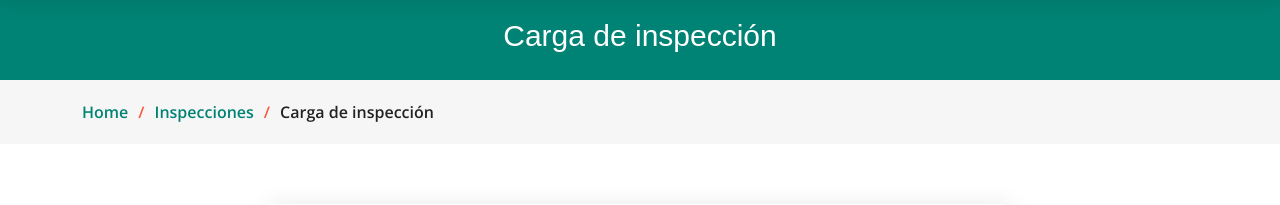
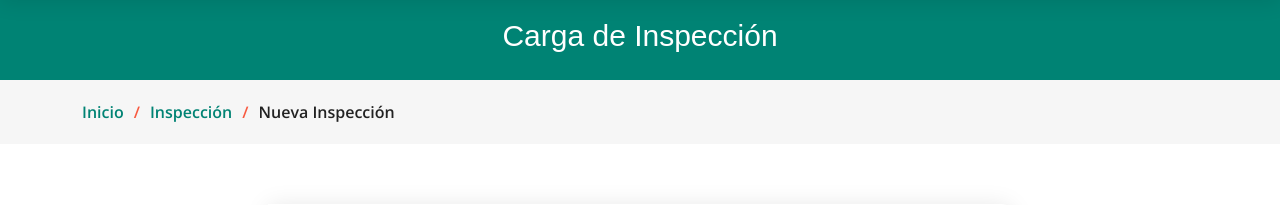
Before and after one commit to Sergio395/gestion_reclamos, a Django app: page /inspeccion/carga-inspeccion in a window 1280 px wide. Shown: the part 70-275 px from the top of the page. Run offline with Django 3.2, Linux system fonts and the light colour scheme; some libraries are stand-ins or nearby versions.

Commit message:
unificando estilos

```diff
--- a/static/assets/css/main.css
+++ b/static/assets/css/main.css
@@ -1829,6 +1829,10 @@ section {
   padding: 10px 12px;
 }
 
+input.form-control ::slotted {
+  margin: 0 0 10px 10px !important;
+}
+
 .contact .php-email-form button[type=submit] {
   background: var(--color-primary);
   border: 0;
--- a/templates/gestion/gestion_index.html
+++ b/templates/gestion/gestion_index.html
@@ -7,7 +7,7 @@
   <nav>
       <div class="container">
       <ol>
-        <li><a href="{% url 'index' %}">Home</a></li>
+        <li><a href="{% url 'index' %}">Inicio</a></li>
         <li>Gestión</li>
       </ol>
     </div>
--- a/templates/gestion/gestion_inicio.html
+++ b/templates/gestion/gestion_inicio.html
@@ -7,7 +7,7 @@
   <nav>
     <div class="container">
       <ol>
-        <li><a href="{% url 'index' %}">Home</a></li>
+        <li><a href="{% url 'index' %}">Inicio</a></li>
         <li>Gestión</li>
       </ol>
     </div>
--- a/templates/gestion/gestion_prueba.html
+++ b/templates/gestion/gestion_prueba.html
@@ -7,7 +7,7 @@
   <nav>
     <div class="container">
       <ol>
-        <li><a href="{% url 'index' %}">Home</a></li>
+        <li><a href="{% url 'index' %}">Inicio</a></li>
         <li>Gestión</li>
       </ol>
     </div>
--- a/templates/inspeccion/inspeccion_index.html
+++ b/templates/inspeccion/inspeccion_index.html
@@ -2,13 +2,13 @@
 {% block titulo %}Inspección{% endblock titulo %}
 
 <!-- ======= Breadcrumbs ======= -->
-{% block etiqueta %}Inspecciones{% endblock etiqueta %}
+{% block etiqueta %}Inspección{% endblock etiqueta %}
 {% block nav %}
   <nav>
       <div class="container">
       <ol>
-        <li><a href="{% url 'index' %}">Home</a></li>
-        <li>Inspecciones</li>
+        <li><a href="{% url 'index' %}">Inicio</a></li>
+        <li>Inspección</li>
       </ol>
     </div>
   </nav>
--- a/templates/inspeccion/nueva_inspeccion.html
+++ b/templates/inspeccion/nueva_inspeccion.html
@@ -1,15 +1,15 @@
 {% extends 'base/base.html' %}
-{% block titulo %}Sistema de Gestión de Reclamos{% endblock titulo %}
+{% block titulo %}Nueva Inspección{% endblock titulo %}
 
 <!-- ======= Breadcrumbs ======= -->
-{% block etiqueta %}Carga de inspección{% endblock etiqueta %}
+{% block etiqueta %}Carga de Inspección{% endblock etiqueta %}
 {% block nav %}
   <nav>
     <div class="container">
       <ol>
-        <li><a href="{% url 'index' %}">Home</a></li>
-        <li><a href="{% url 'inspeccion' %}">Inspecciones</a></li>
-        <li>Carga de inspección</li>
+        <li><a href="{% url 'index' %}">Inicio</a></li>
+        <li><a href="{% url 'inspeccion' %}">Inspección</a></li>
+        <li>Nueva Inspección</li>
       </ol>
     </div>
   </nav>
--- a/templates/reclamos/seguimiento.html
+++ b/templates/reclamos/seguimiento.html
@@ -7,7 +7,7 @@
   <nav>
     <div class="container">
       <ol>
-        <li><a href="{% url 'index' %}">Home</a></li>
+        <li><a href="{% url 'index' %}">Inicio</a></li>
         <li>Seguimiento</li>
       </ol>
     </div>
--- a/templates/reclamos/ver_reclamo.html
+++ b/templates/reclamos/ver_reclamo.html
@@ -1,5 +1,5 @@
 {% extends 'base/base.html' %}
-{% block titulo %}Reclamo N° {{ nro }}{% endblock titulo %}
+{% block titulo %}Seguimiento: {{ nro }}{% endblock titulo %}
 
 <!-- ======= Breadcrumbs ======= -->
 {% block etiqueta %}Ver reclamo{% endblock etiqueta %}
@@ -7,9 +7,9 @@
   <nav>
       <div class="container">
       <ol>
-        <li><a href="{% url 'index' %}">Home</a></li>
+        <li><a href="{% url 'index' %}">Inicio</a></li>
         <li><a href="{% url 'seguimiento' %}">Seguimiento</a></li>
-        <li>Ver reclamo</li>
+        <li>{{ nro }}</li>
       </ol>
     </div>
   </nav>
```
Also changed, not shown: templates/gestion/gestion_editar_reclamo.html (+4 -3 lines), templates/inspeccion/nueva_certificacion.html (+5 -5 lines), templates/reclamos/nuevo_reclamo.html (+29 -4 lines).
